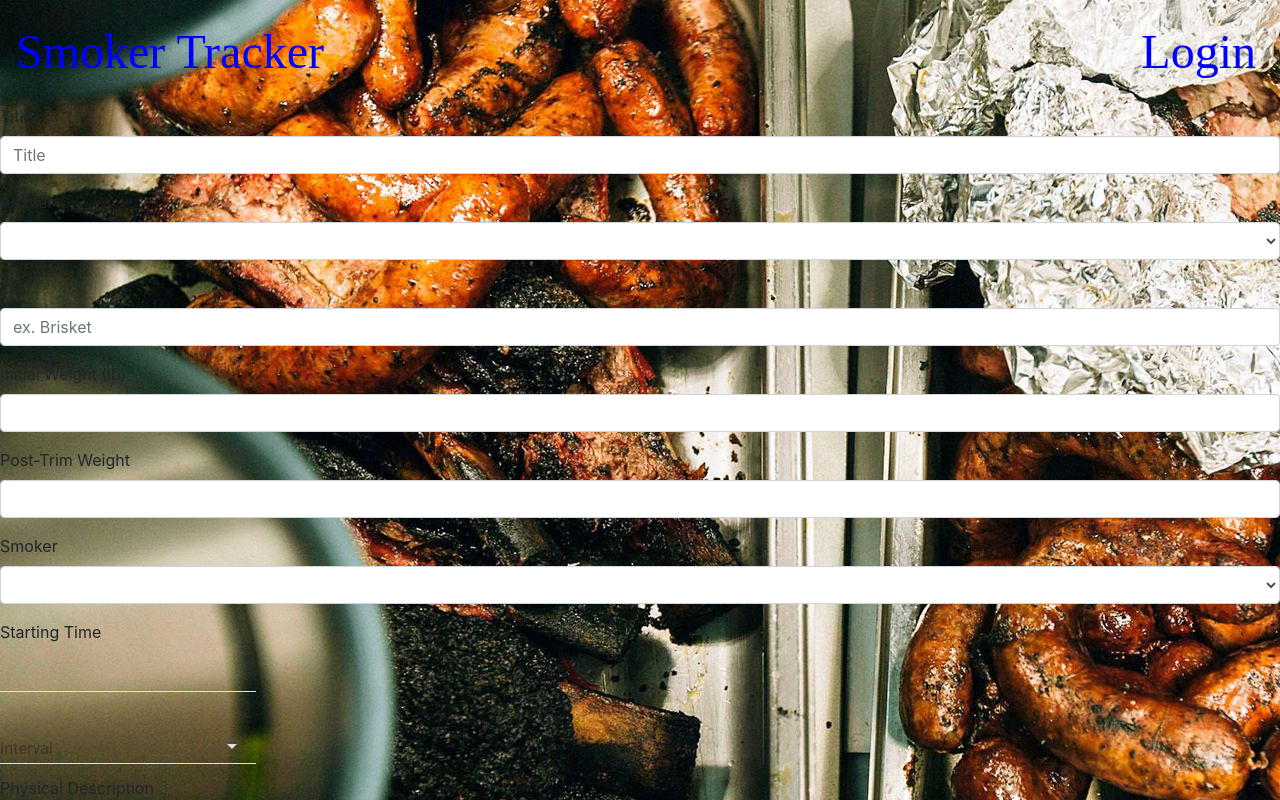
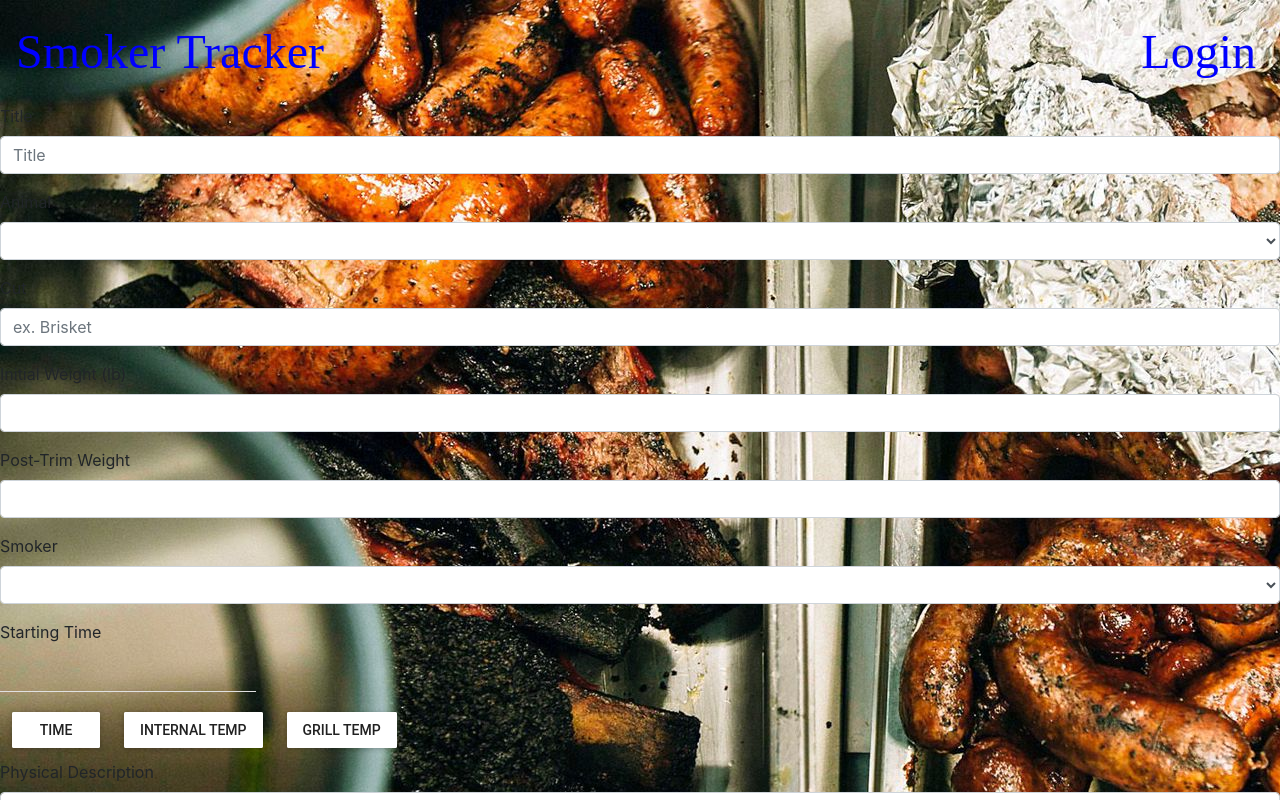
Before and after one commit to jtung23/smoker_tracker, a React (Create React App) app in the folder smoker_tracker/frontend/: page /newsmokeinfo in a window 1280 px wide. Shown: the top 800 px of the page. Built offline with nearby package versions, Linux system fonts and the light colour scheme; a web font is replaced by a local one.

Commit message:
cleaned up muitheme componenet to put on App.js, added mui buttons for determining columns on newsmokeinfo

```diff
--- a/smoker_tracker/frontend/src/App.js
+++ b/smoker_tracker/frontend/src/App.js
@@ -3,6 +3,7 @@ import Landing from './pages/Landing';
 import NewSmoke from './pages/NewSmoke';
 import BootNavBar from './components/BootNavBar';
 import NewSmokeInfo from './components/NewSmokeInfo';
+import MuiThemeProvider from 'material-ui/styles/MuiThemeProvider';
 
 import {
   BrowserRouter as Router,
@@ -23,6 +24,7 @@ const style = {
 class App extends Component {
   render() {
     return (
+			<MuiThemeProvider>
 				<Router>
 					<div style={style.everything}>
 						<BootNavBar />
@@ -33,6 +35,7 @@ class App extends Component {
 						</Switch>
 					</div>
 				</Router>
+			</MuiThemeProvider>
     );
   }
 }
--- a/smoker_tracker/frontend/src/components/BootModal/BootModal.js
+++ b/smoker_tracker/frontend/src/components/BootModal/BootModal.js
@@ -1,6 +1,6 @@
 import React from 'react';
 import { Button, Modal, ModalHeader, ModalBody, ModalFooter, Label} from 'reactstrap';
-import MuiThemeProvider from 'material-ui/styles/MuiThemeProvider';
+// import MuiThemeProvider from 'material-ui/styles/MuiThemeProvider';
 import TimePicker from 'material-ui/TimePicker';
 
 const BootModal = props =>
@@ -10,7 +10,6 @@ const BootModal = props =>
 	    <ModalHeader toggle={props.toggle}>Create New Time Column</ModalHeader>
 	    <ModalBody>
 				<Label>New Time</Label>
-				<MuiThemeProvider>
 				<TimePicker
 					format="24hr"
 					autoOk={true}
@@ -18,7 +17,6 @@ const BootModal = props =>
 					onChange={props.handleTimeChange}
 					id="newTime"
 				/>
-			  </MuiThemeProvider>
 	    </ModalBody>
 	    <ModalFooter>
 				<Button color="primary" onClick={() => props.toggle(true)} >Create</Button>
--- a/smoker_tracker/frontend/src/components/NewSmokeInfo/NewSmokeInfo.js
+++ b/smoker_tracker/frontend/src/components/NewSmokeInfo/NewSmokeInfo.js
@@ -1,12 +1,26 @@
 import React, {Component} from 'react';
 // import CustomButton from '../CustomButton';
-
 import { Button, Form, FormGroup, Label, Input} from 'reactstrap';
 import {Link} from 'react-router-dom';
-import MuiThemeProvider from 'material-ui/styles/MuiThemeProvider';
 import TimePicker from 'material-ui/TimePicker';
 import SelectField from 'material-ui/SelectField';
 import MenuItem from 'material-ui/MenuItem';
+import RaisedButton from 'material-ui/RaisedButton';
+
+const style = { margin: 12, };
+
+const time = {
+	dataField: 'time',
+	text: 'Time',
+}
+const int_temp = {
+	dataField: 'int_temp',
+	text: 'Internal Temp',
+}
+const grill_temp = {
+	dataField: 'grill_temp',
+	text: 'Grill Temp',
+}
 
 class NewSmokeInfo extends Component {
 	state = {
@@ -49,6 +63,11 @@ class NewSmokeInfo extends Component {
 
 	handleChange = (event, index, value) =>
 		this.setState({interval: value});
+
+	raisedBtnClick = (e) => {
+		console.log(e.target.value)
+		console.log(e.target.textContent)
+	}
 
 	submitForm = (e)=> {
 		e.preventDefault()
@@ -96,7 +115,6 @@ class NewSmokeInfo extends Component {
 						</Input>
 					</FormGroup>
 					<Label>Starting Time</Label>
-					<MuiThemeProvider>
 					<TimePicker
 						format="24hr"
 						autoOk={true}
@@ -104,21 +122,9 @@ class NewSmokeInfo extends Component {
 						onChange={this.handleTimeChange}
 						id="startingTime"
 					/>
-				  </MuiThemeProvider>
-				  <MuiThemeProvider>
-
-		        	<SelectField
-			          floatingLabelText="Interval"
-			          value={this.state.interval}
-			          onChange={this.handleChange}
-			        >
-			          <MenuItem value={30} primaryText="30 minutes" />
-			          <MenuItem value={45} primaryText="45 miinutes" />
-			          <MenuItem value={60} primaryText="60 minutes" />
-			          <MenuItem value={90} primaryText="90 minutes" />
-			          <MenuItem value={120} primaryText="120 minutes" />
-			        </SelectField>
-  				</MuiThemeProvider>
+					<RaisedButton label="Time" value={"time"} onClick={this.raisedBtnClick} style={style} />
+					<RaisedButton label="Internal Temp" value={"int_temp"} onClick={this.raisedBtnClick} style={style} />
+					<RaisedButton label="Grill Temp" value={"grill_temp"} onClick={this.raisedBtnClick} style={style} />
 					<FormGroup>
 						<Label>Physical Description</Label>
 						<Input type="textarea" name="physDesc" onChange={this.handleFormChange} value={this.state.physDesc} id="physDesc" placeholder="ex. Thick cap, uneven fat on flat..." />
@@ -132,8 +138,7 @@ class NewSmokeInfo extends Component {
 					  pathname: '/newsmoke',
 					  state: this.state
 					}}
-					className="btn btn-primary"
-					>
+					className="btn btn-primary">
 						newSmoke
 					</Link>
 					<Button color="danger" href="/">Cancel</Button>
--- a/smoker_tracker/frontend/src/pages/NewSmoke/NewSmoke.js
+++ b/smoker_tracker/frontend/src/pages/NewSmoke/NewSmoke.js
@@ -45,7 +45,7 @@ class NewSmoke extends Component {
 				ogWeight: location.ogWeight ? location.ogWeight : 'Not Entered',
 				trimWeight: location.trimWeight ? location.trimWeight : 'Not Entered',
 				smoker: location.smoker ? location.smoker : 'Not Entered',
-				interval: location.interval ? location.interval : 'Not Entered',
+				// interval: location.interval ? location.interval : 'Not Entered',
 				physDesc: location.physDesc ? location.physDesc : 'Not Entered',
 				notes: location.notes ? location.notes : 'Not Entered'
 			},
```
Also changed, not shown: smoker_tracker/frontend/src/utils/unused.js (added, +16 -0 lines). Lines whose indentation alone changed are shown as unchanged.
